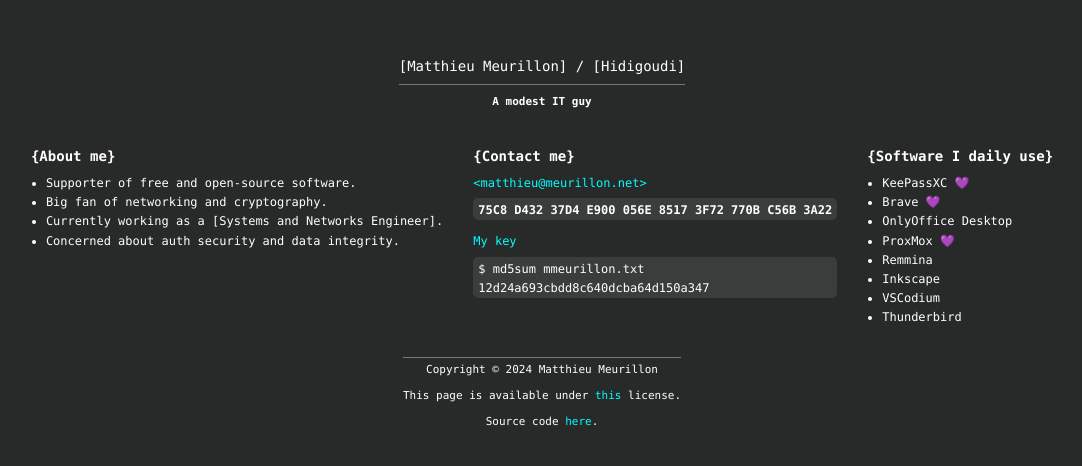
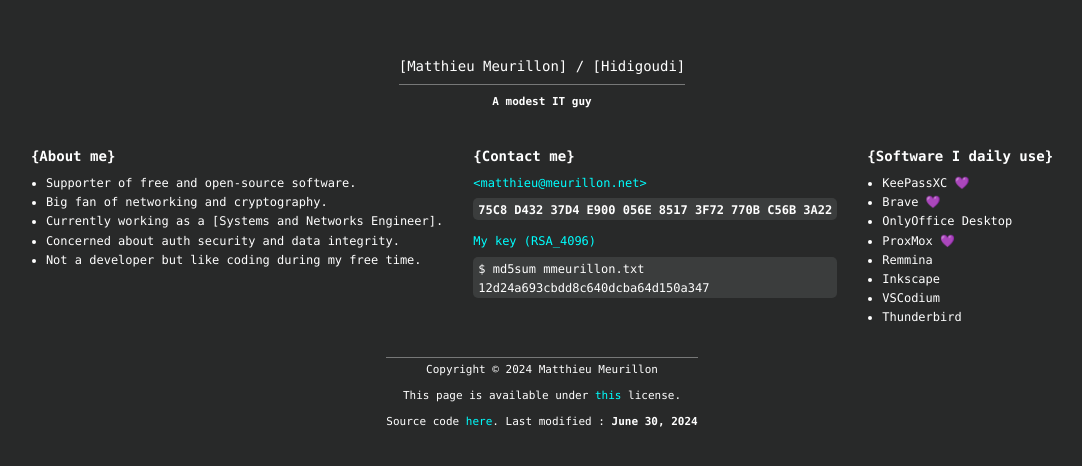
Before and after one commit to Hidigoudi/hidigoudi.github.io, a plain HTML site: page index.html in a window 1280 px wide. Shown: the part 154-620 px from the top of the page, without its empty margins (98-1180 px from the left). Drawn offline with Linux system fonts and the light colour scheme.

Commit message:
add: last modified time in JS + content

```diff
--- a/index.html
+++ b/index.html
@@ -23,13 +23,14 @@
                     <li>Big fan of networking and cryptography.</li>
                     <li>Currently working as a [Systems and Networks Engineer].</li>
                     <li>Concerned about auth security and data integrity.</li>
+                    <li>Not a developer but like coding during my free time.</li>
                 </ul>
             </div>
             <div class="b">
                 <h3 class="subtitle">{Contact me}</h3>
                 <a href="mailto:matthieu@meurillon.net" class="link">&lt;matthieu@meurillon.net&gt;</a>
                 <p class="info fingerprint">75C8 D432 37D4 E900 056E 8517 3F72 770B C56B 3A22</p>
-                <a href="/mmeurillon.txt" class="link" target="_blank">My key</a>
+                <a href="/mmeurillon.txt" class="link" target="_blank">My key (RSA_4096)</a>
                 <p class="info">
                     $ md5sum mmeurillon.txt
                     <br/>
@@ -57,7 +58,9 @@
             <a href="https://creativecommons.org/licenses/by-nd/4.0/" class="link" target="_blank">this</a> license.
             <br/><br/>
             Source code <a href="https://github.com/Hidigoudi/mmeurillon.github.io" class="link" target="_blank">here</a>.
+            Last modified : <span class="date"></span>
         </p>
     </div>
 </body>
+<script src="main.js"></script>
 </html>
--- /dev/null
+++ b/main.js
@@ -0,0 +1,10 @@
+let dateElement = document.querySelector(".date");
+let lastModifiedDate = document.lastModified;
+let date = new Date(lastModifiedDate);
+let formattedDate = date.toLocaleDateString('en-US', {
+    year: 'numeric',
+    month: 'long',
+    day: 'numeric'
+});
+
+dateElement.innerHTML += formattedDate;
--- a/style.css
+++ b/style.css
@@ -76,6 +76,10 @@ ul {
     margin-top: 30px;
 }
 
+.date {
+    font-weight: bold;
+}
+
 /* Responsive for phones */
 @media screen and (max-width: 1100px) {
     #root {
```
